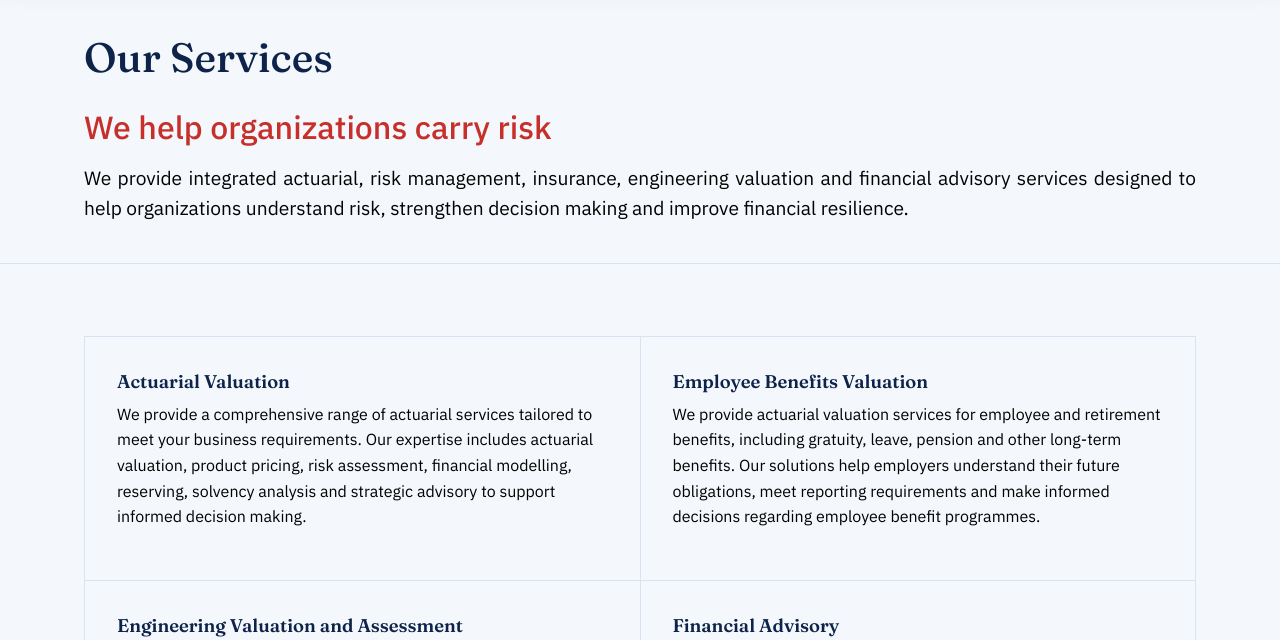
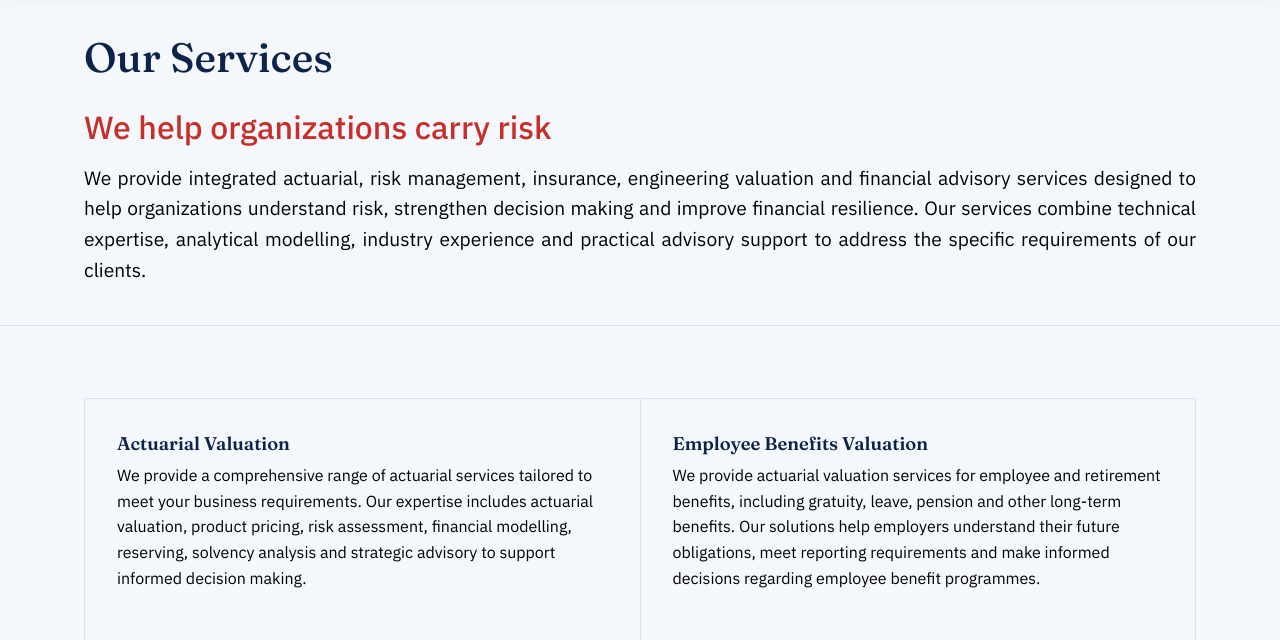
Before and after one commit to Nir010/pivot, a Django app: page /services/ in a window 1280 px wide. Shown: the part 143-783 px from the top of the page. Run offline with Django 5.2, Linux system fonts and the light colour scheme; data comes from the database, SQL or seed files in the repository.

Commit message:
service edited

```diff
--- a/templates/home/services.html
+++ b/templates/home/services.html
@@ -8,7 +8,7 @@
   <div class="wrap">
     <h2>Our Services</h2>
     <p class="eyebrow">We help organizations carry risk</p>
-    <p class="lede">We provide integrated actuarial, risk management, insurance, engineering valuation and financial advisory services designed to help organizations understand risk, strengthen decision making and improve financial resilience.</p>
+    <p class="lede">We provide integrated actuarial, risk management, insurance, engineering valuation and financial advisory services designed to help organizations understand risk, strengthen decision making and improve financial resilience. Our services combine technical expertise, analytical modelling, industry experience and practical advisory support to address the specific requirements of our clients.</p>
   </div>
 </section>
 
```
